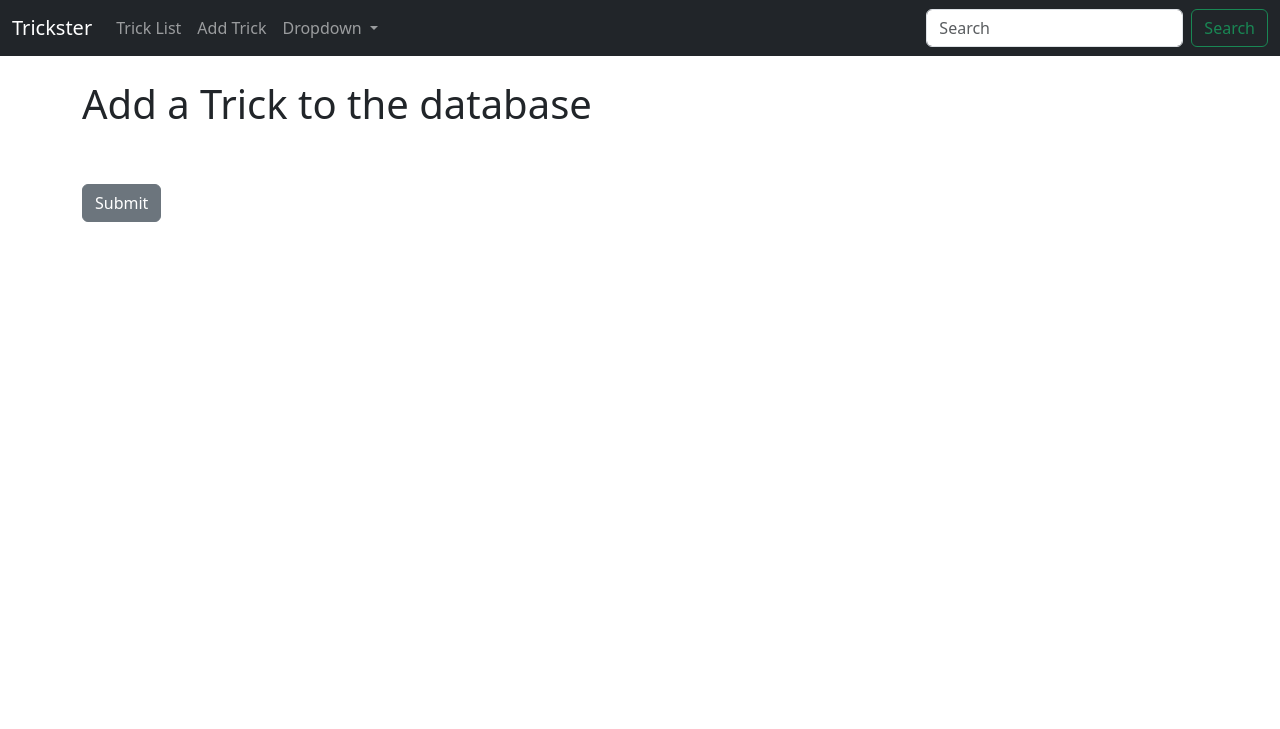
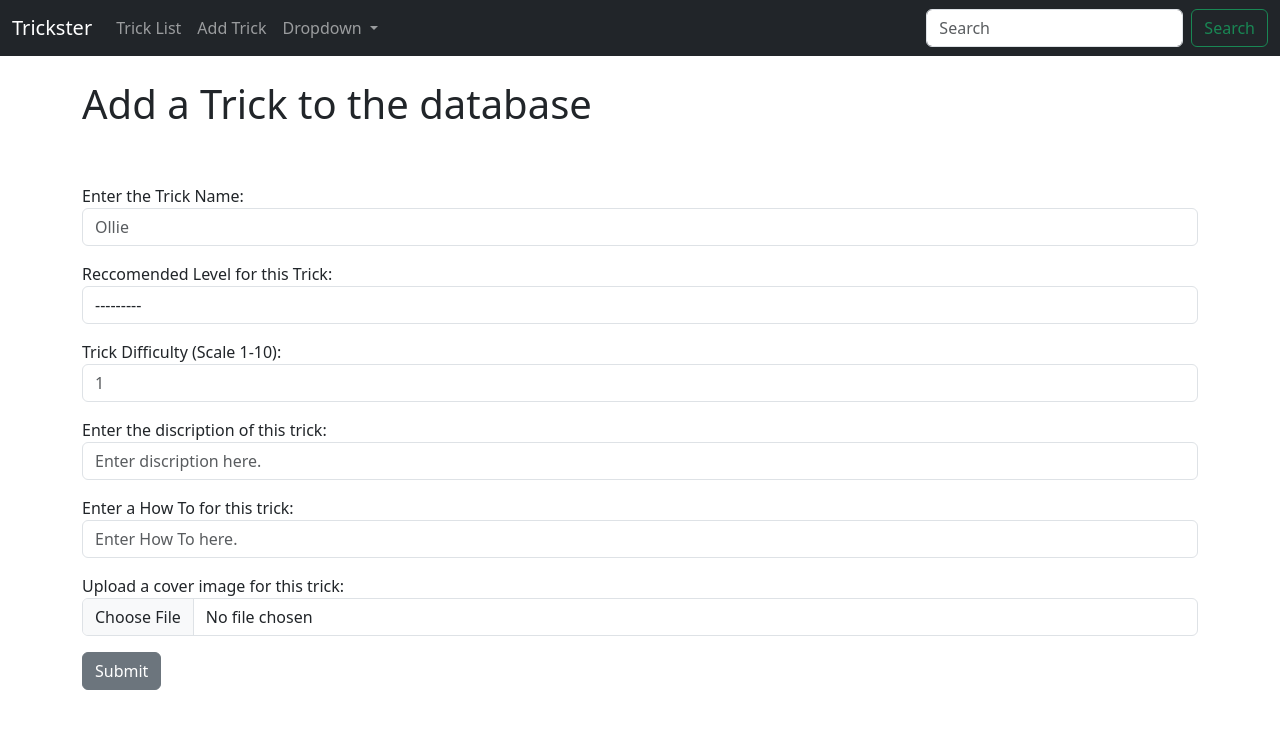
Before and after one commit to KonaHay/Trickster, a Django app: template TricksterMain/templates/main/add_trick.html in a window 1280 px wide. Shown: the top 729 px of the page. Run offline with Django 4.2, Linux system fonts and the light colour scheme; the template is opened without the code that fills it: values that come from a table or form of the project are taken from there, others are empty; data comes from the database, SQL or seed files in the repository; both versions use the stored data as it was after the commit; parts of the project's set-up code (start-up, migrations or seed data) failed here and were passed over.

Commit message:
Added a page to display each trick in more detail. + added 'show_trick.html' file + added new url in 'urls.py' file + "learn more" links to take users to each respective trick page

```diff
--- a/TricksterMain/forms.py
+++ b/TricksterMain/forms.py
@@ -7,13 +7,20 @@ class TrickForm(ModelForm):
     class Meta:
         model = Trick
         fields = ('TrickName', 'TrickRecLevel',  'TrickDifficulty',  'TrickDiscription', 'TrickHowTo', 'TrickImg')
+        labels = {
+            'TrickName': 'Enter the Trick Name:',
+            'TrickRecLevel':'Reccomended Level for this Trick:',
+            'TrickDifficulty':'Trick Difficulty (Scale 1-10):',
+            'TrickDiscription':'Enter the discription of this trick:',
+            'TrickHowTo':'Enter a How To for this trick:',
+            'TrickImg':'Upload a cover image for this trick:',
+        }
 
-        #Getting errors with the 'attrs' tag. will try and fix ltr.
         widgets = {
-            'TrickName': forms.TextInput(widget=forms.FileInput(attrs={'class':'form-control'})),
-            'TrickRecLevel': forms.RadioSelect(widget=forms.FileInput(attrs={'class':'form-control'})),
-            'TrickDifficulty': forms.TextInput(widget=forms.FileInput(attrs={'class':'form-control'})),
-            'TrickDiscription': forms.TextInput(widget=forms.FileInput(attrs={'class':'form-control'})),
-            'TrickHowTo': forms.TextInput(widget=forms.FileInput(attrs={'class':'form-control'})),
-            'TrickImg': forms.ImageField(widget=forms.FileInput(attrs={'class':'form-control'})),
+            'TrickName': forms.TextInput(attrs={'class':'form-control', 'placeholder':'Ollie'}),
+            'TrickRecLevel': forms.Select(attrs={'class':'form-control', 'placeholder':'Select a skill level'}),
+            'TrickDifficulty': forms.TextInput(attrs={'class':'form-control', 'placeholder':'1'}),
+            'TrickDiscription': forms.TextInput(attrs={'class':'form-control', 'placeholder':'Enter discription here.'}),
+            'TrickHowTo': forms.TextInput(attrs={'class':'form-control', 'placeholder':'Enter How To here.'}),
+            'TrickImg': forms.ClearableFileInput(attrs={'class':'form-control'}),
         }
--- a/TricksterMain/templates/main/add_trick.html
+++ b/TricksterMain/templates/main/add_trick.html
@@ -8,7 +8,7 @@
         Success
     {% else %}
 
-        <form action="" method=POST>
+        <form action="" method=POST enctype="multipart/form-data">
             {% csrf_token %}
 
             {{ form.as_p  }}
--- a/TricksterMain/templates/main/trick_list.html
+++ b/TricksterMain/templates/main/trick_list.html
@@ -18,7 +18,7 @@
           <li class="list-group-item">Trick Difficulty: {{ trick.TrickDifficulty }}</li>
         </ul>
         <div class="card-body-dark gap-3">
-          <a href="#" class="card-link me-md-4">Learn How</a>
+          <a href="{% url 'show-trick' trick.TrickID %}" class="card-link me-md-4">Learn How</a>
           <a href="#" class="btn btn-primary">Save This Trick</a>
         </div>
       </div>
--- a/TricksterMain/urls.py
+++ b/TricksterMain/urls.py
@@ -5,4 +5,5 @@ urlpatterns = [
     path('', views.home, name="home"),
     path('trick_list', views.all_tricks, name="trick-list"),
     path('add_trick', views.add_trick, name='add-trick'),
+    path('show_trick/<trick_id>', views.show_trick, name='show-trick')
 ]
```
Also changed, not shown: TricksterMain/templates/main/show_trick.html (added, +14 -0 lines), TricksterMain/views.py (+4 -3 lines), db.sqlite3, media/images/Trickster.png (added), media/images/Trickster_3PapSaM.png (added), media/images/Trickster_Default.jpg (added).
